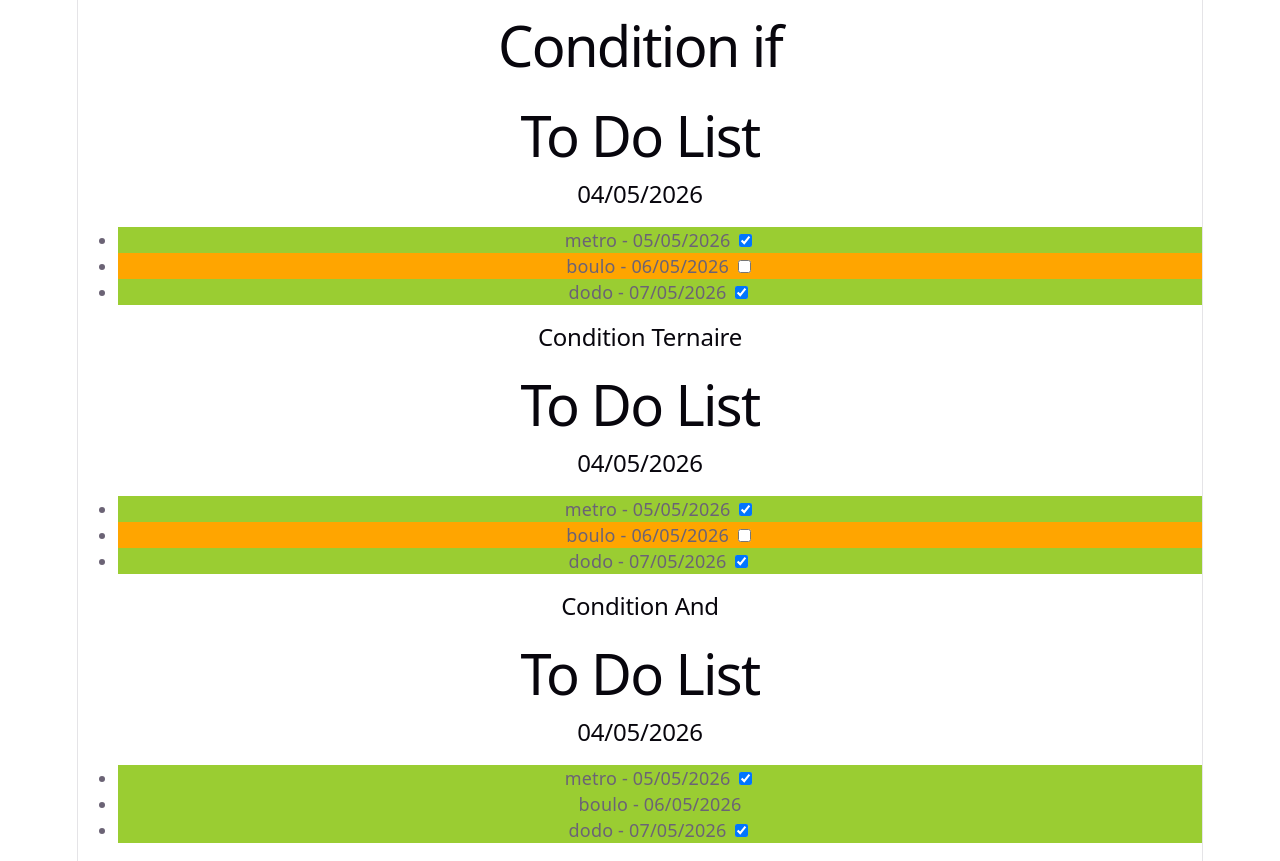
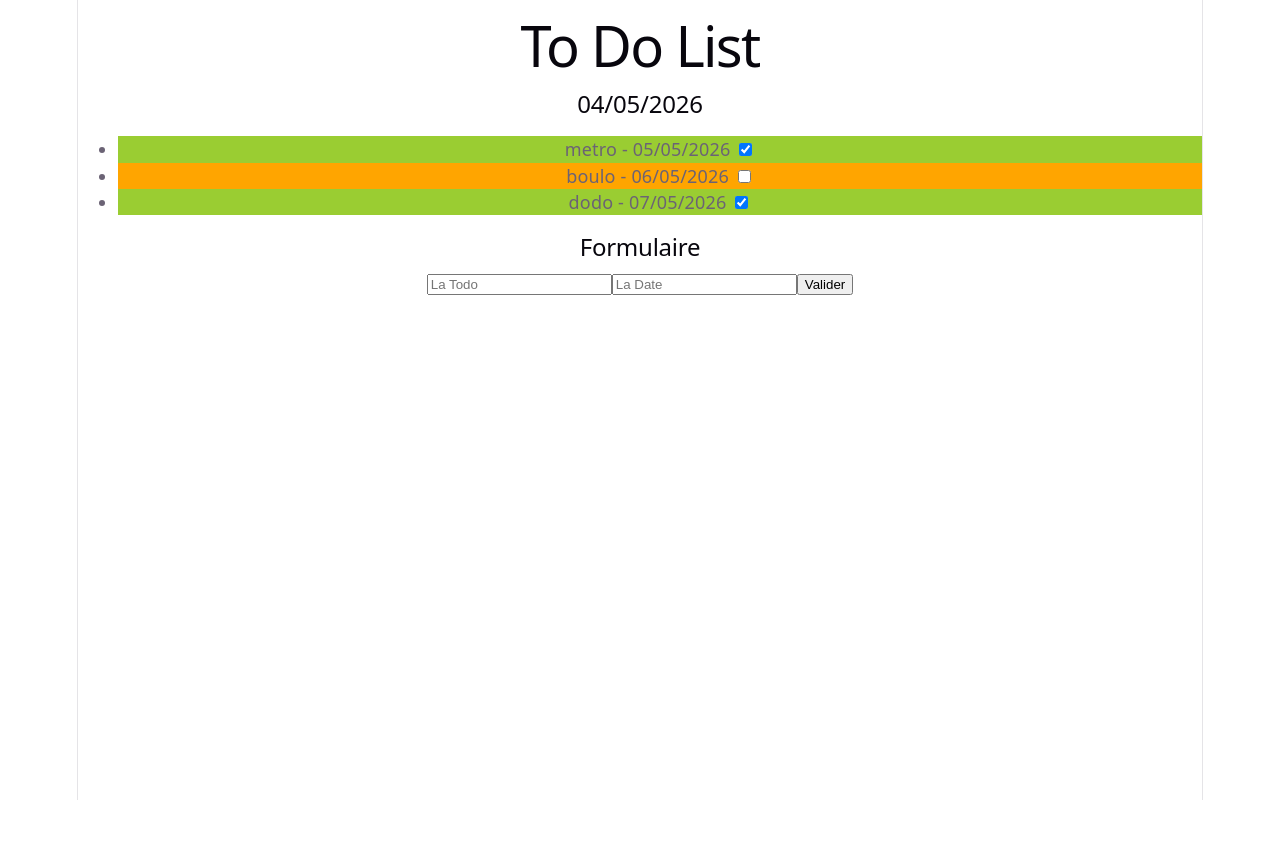
Before and after one commit to BenoitVicaire/React_To_Do_List, a React (Vite) app: page / in a window 1280 px wide. After the commit the page ends 800 px from the top, so only its background shows below. Built offline with nearby package versions, Linux system fonts and the light colour scheme.

Commit message:
fin d'exo

```diff
--- a/src/App.jsx
+++ b/src/App.jsx
@@ -1,7 +1,6 @@
 import './App.css';
+import Form from './components/form';
 import Card from './components/ToDoCard';
-import CardTernaire from './components/ToDoTernaire';
-import CardAnd from './components/ToDoAnd';
 
 const TODOS = [
 	{
@@ -21,15 +20,16 @@ const TODOS = [
 	},
 ];
 function App() {
+	function handleSubmit(event){
+		event.preventDefault();
+		const INPUTS=document.querySelectorAll("input[type=text]");
+		INPUTS.forEach(element=>console.log(element.value));
+	}
 
   	return (
 		<>
-			<h1>Condition if</h1>
 			<Card params={TODOS} />
-			<h2>Condition Ternaire</h2>
-			<CardTernaire params={TODOS} />
-			<h2>Condition And</h2>
-			<CardAnd params={TODOS} />
+			<Form onSubmit={(event)=>handleSubmit(event)}/>
 		</>
   	)
 }
--- a/src/components/List.jsx
+++ b/src/components/List.jsx
@@ -1,16 +1,16 @@
-function ListElement({index , content, date, checked}){
+function ListElement({index , content, date, checked, onClick}){
 
 	if(checked){
 		return (
-			<li index={index} className="green">{content} - {date} <input type="checkbox" name="check"  id={"check"+index} defaultChecked /></li>
+			<li index={index} className="green" onClick={()=> onClick(content)}>{content} - {date} <input type="checkbox" name="check"  id={"check"+index} defaultChecked /></li>
 		)
 	}else{
 		return (
-			<li index={index} className="orange">{content} - {date} <input type="checkbox" name="check" id={"check"+index} /></li>
+			<li index={index} className="orange" onClick={()=> onClick(content)}>{content} - {date} <input type="checkbox" name="check" id={"check"+index} /></li>
 		)
 	}
 }
-function List({params}){
+function List({params,handleClick}){
 
     return(
 		<ul>
@@ -22,6 +22,7 @@ function List({params}){
 				content={element.todo}
 				date={element.date}
 				checked={element.checked}
+				onClick={handleClick}
 			/>
 		} )}
     </ul>
--- a/src/components/ToDoAnd.jsx
+++ /dev/null
@@ -1,38 +0,0 @@
-function ListElement({index , content, date, checked}){
-    return (
-            <li index={index} className="green">{content} - {date} {checked && <input type="checkbox" name="check"  id={"check"+index} defaultChecked />}
-            </li>
-    )
-}
-
-function List({params}){
-
-    return(
-		<ul>
-		{params.map((element, index) => {
-
-			return <ListElement
-				index={index}
-				key={index}
-				content={element.todo}
-				date={element.date}
-				checked={element.checked}
-			/>
-		} )}
-    </ul>
-    );
-}
-function CardAnd({params}){
-    const DATE= new Date().toLocaleDateString('fr-FR');
-
-    return (
-        <article>
-            <h1>To Do List</h1>
-            <h2>{DATE}</h2>
-            <List params={params} />
-
-        </article>
-    );
-}
-
-export default CardAnd;
--- a/src/components/ToDoCard.jsx
+++ b/src/components/ToDoCard.jsx
@@ -3,11 +3,15 @@ import List from './List';
 function Card({params}){
     const DATE= new Date().toLocaleDateString('fr-FR');
 
+    function handleClick(todo){
+        alert(todo)
+    }
+
     return (
         <article>
             <h1>To Do List</h1>
             <h2>{DATE}</h2>
-            <List params={params} />
+            <List params={params} handleClick={handleClick}/>
 
         </article>
     );
--- a/src/components/ToDoTernaire.jsx
+++ /dev/null
@@ -1,41 +0,0 @@
-function ListElement({index , content, date, checked}){
-    return (
-        checked ? (
-            <li index={index} className="green">{content} - {date} <input type="checkbox" name="check"  id={"check"+index} defaultChecked /></li>
-        ) : (
-             <li index={index} className="orange">{content} - {date} <input type="checkbox" name="check" id={"check"+index} /></li>
-        )
-    )
-}
-
-function List({params}){
-
-    return(
-		<ul>
-		{params.map((element, index) => {
-
-			return <ListElement
-				index={index}
-				key={index}
-				content={element.todo}
-				date={element.date}
-				checked={element.checked}
-			/>
-		} )}
-    </ul>
-    );
-}
-function CardTernaire({params}){
-    const DATE= new Date().toLocaleDateString('fr-FR');
-
-    return (
-        <article>
-            <h1>To Do List</h1>
-            <h2>{DATE}</h2>
-            <List params={params} />
-
-        </article>
-    );
-}
-
-export default CardTernaire;
--- /dev/null
+++ b/src/components/form.jsx
@@ -0,0 +1,27 @@
+function Form({onSubmit}){
+    function handleChange(event){
+        console.log("event",event.target.event)
+    }
+
+    return(
+        <>
+            <h2>Formulaire</h2>
+            <form onSubmit={onSubmit}>
+                <input
+                    type="text"
+                    id="formTodo"
+                    name="formTodo"
+                    placeholder="La Todo"
+                    onChange={(event)=>handleChange(event)}/>
+                <input type="text"
+                    id="formDate"
+                    name="formDate"
+                    placeholder="La Date"
+                    onChange={(event)=>handleChange(event)}/>
+                <input type="submit" value="Valider" />
+            </form>
+        </>
+    )
+};
+
+export default Form;
```
